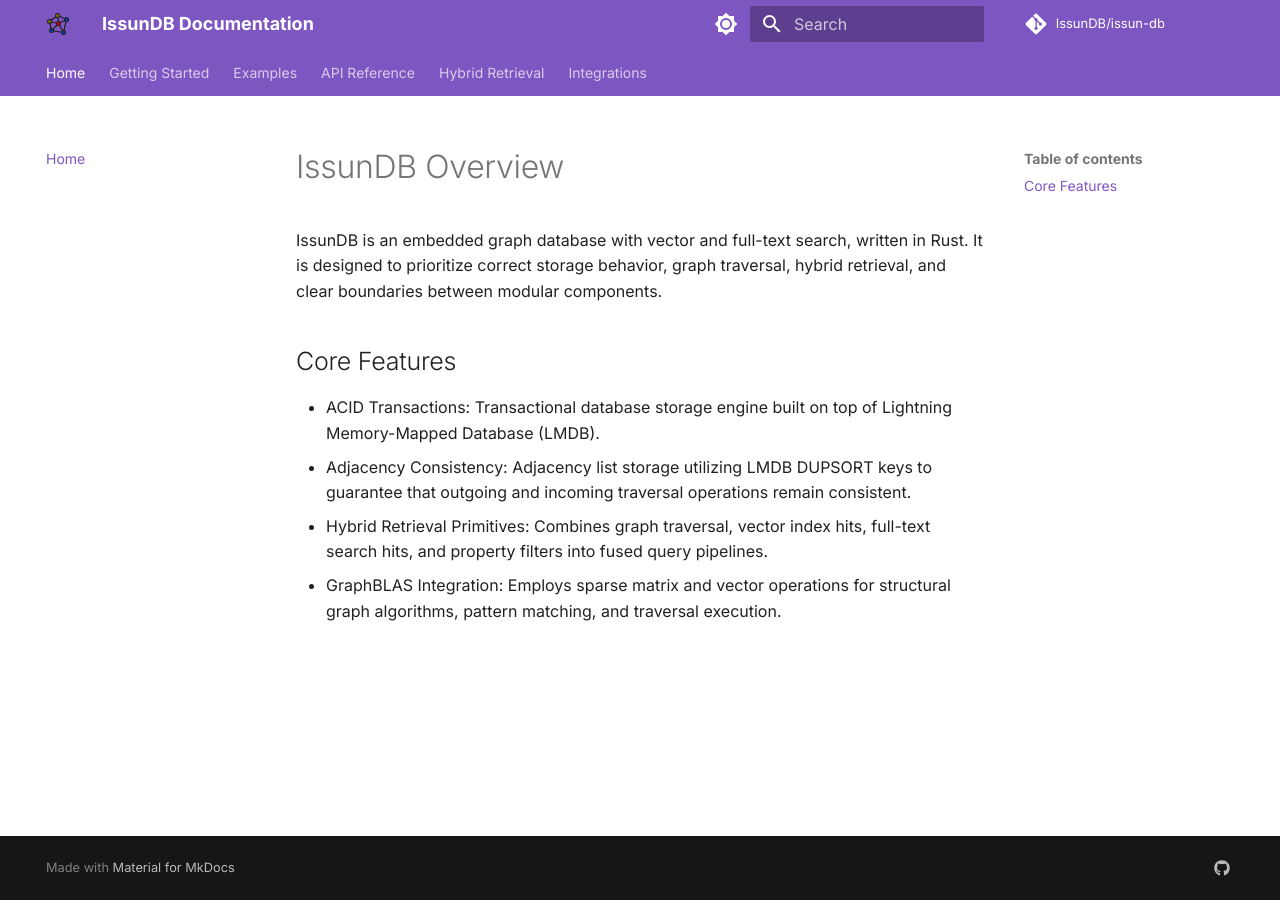
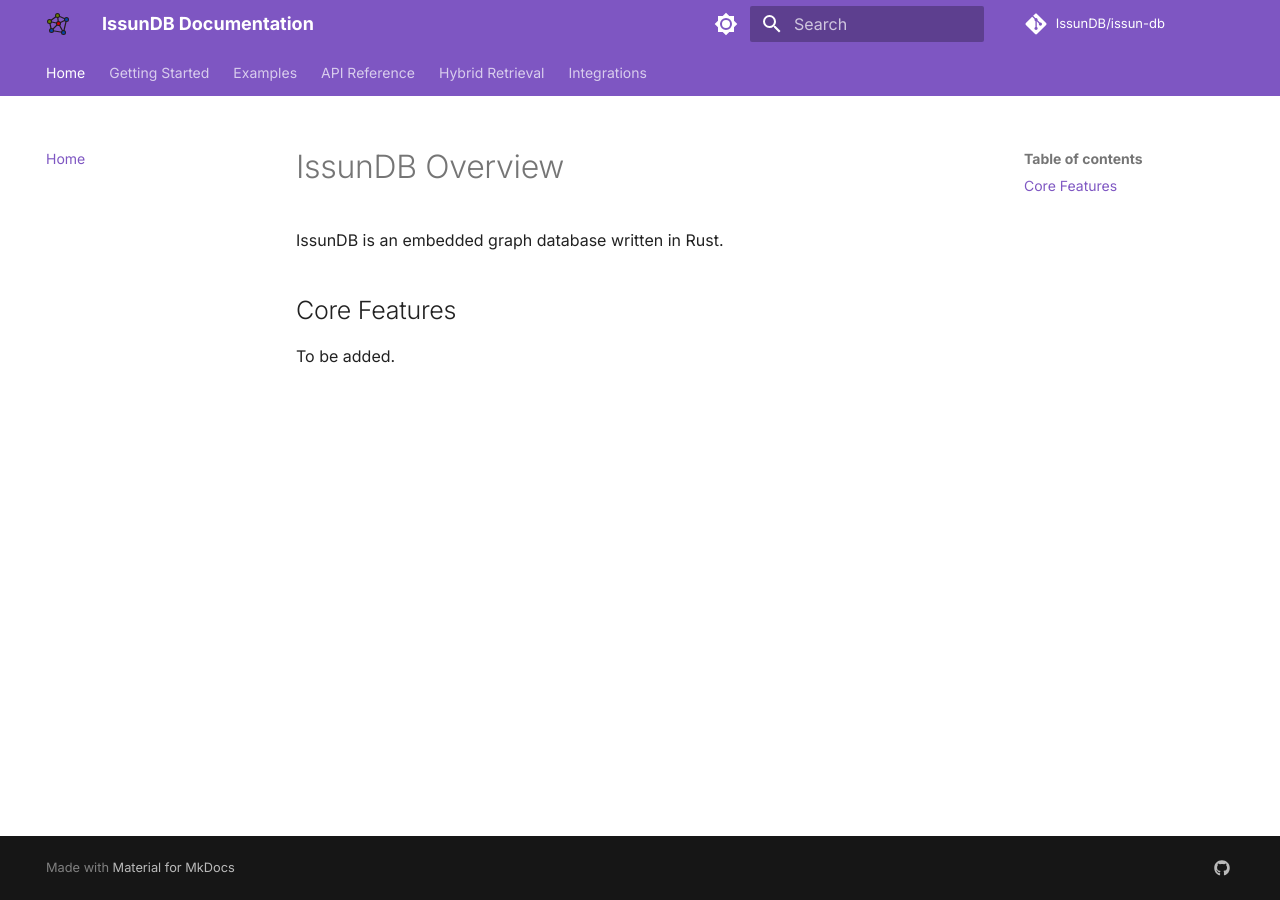
Before and after one commit to IssunDB/issun-db, an MkDocs documentation site: the page built from docs/index.md, in a window 1280 px wide. Built offline with MkDocs 1.6.1 and Material for MkDocs 9.7.7, drawn with Linux system fonts in a browser that asks for light colours; comment, search, counter and statistics services are not loaded.

Commit message:
The base commit

```diff
--- a/docs/index.md
+++ b/docs/index.md
@@ -1,10 +1,7 @@
 # IssunDB Overview
 
-IssunDB is an embedded graph database with vector and full-text search, written in Rust. It is designed to prioritize correct storage behavior, graph traversal, hybrid retrieval, and clear boundaries between modular components.
+IssunDB is an embedded graph database written in Rust.
 
 ## Core Features
 
-- ACID Transactions: Transactional database storage engine built on top of Lightning Memory-Mapped Database (LMDB).
-- Adjacency Consistency: Adjacency list storage utilizing LMDB DUPSORT keys to guarantee that outgoing and incoming traversal operations remain consistent.
-- Hybrid Retrieval Primitives: Combines graph traversal, vector index hits, full-text search hits, and property filters into fused query pipelines.
-- GraphBLAS Integration: Employs sparse matrix and vector operations for structural graph algorithms, pattern matching, and traversal execution.
+To be added.
```
